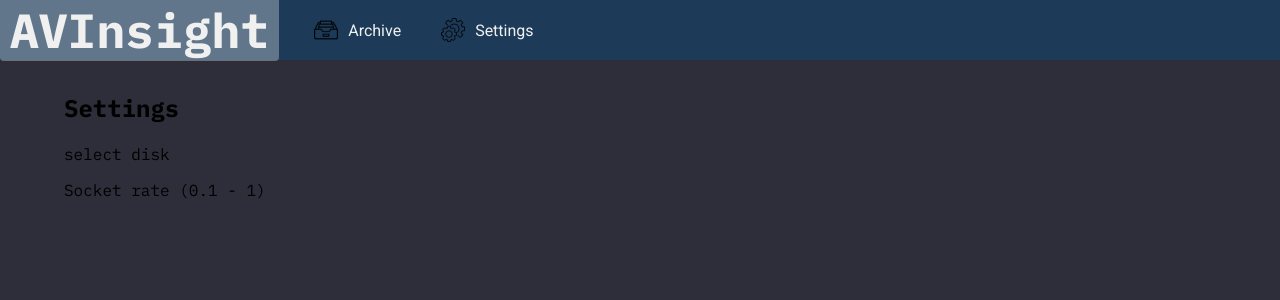
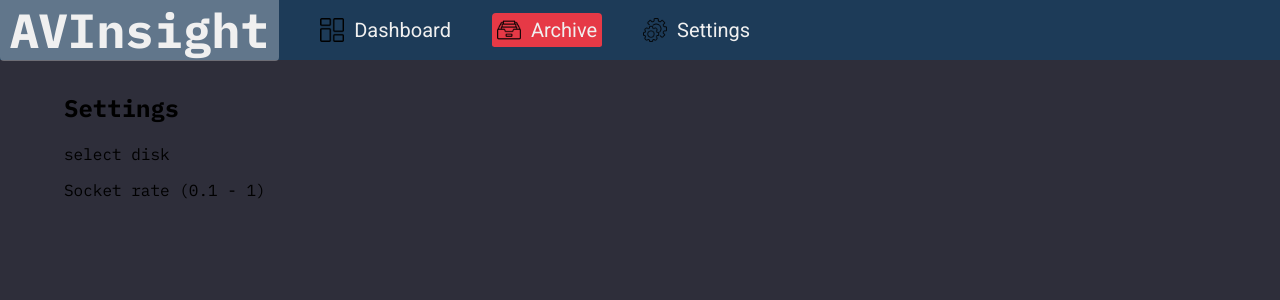
Before and after one commit to basekkelenkamp/AVInsight, a Flask app: page /archive in a window 1280 px wide. Shown: the top 300 px of the page. Run offline with Flask 2, Linux system fonts and the light colour scheme; some libraries are stand-ins or nearby versions.

Commit message:
dashboard button

```diff
--- a/static/css/main.css
+++ b/static/css/main.css
@@ -111,6 +111,7 @@ header {
     padding: 5px 10px; /* Increase horizontal padding */
     border-radius: 4px;
     transition: background-color 0.3s;
+    padding-bottom: 0px;
 }
 
 .title a:hover {
@@ -126,17 +127,26 @@ header {
     color: #f0f0f0;
     transition: background-color 0.3s;
     padding: 5px;
-    margin-left: 30px; /* Increase space between buttons */
+    margin-left: 36px; /* Increase space between buttons */
     border-radius: 4px;
 }
+
+/* Binder bookmark effect */
+.header-link.active {
+    background-color: #E63946; /* Accent red color */
+    border-bottom: 2px solid #1D3B58; /* Darker shade of primary blue */
+    margin-bottom: -2px; /* Align with other buttons */
+}
+
 
 .button-container {
     display: flex;
     align-items: center;
 }
 
-.header-link:hover {
-    background-color: rgba(255, 255, 255, 0.3);
+/* Hover effect */
+.header-link:not(.active):hover {
+    background-color: rgba(255, 255, 255, 0.2);
     cursor: pointer;
 }
 
@@ -147,6 +157,7 @@ header {
 
 .button-text {
     margin-left: 10px;
+    font-size: 20px;
     font-family: 'Roboto', sans-serif;
     }
 
--- a/static/js/draw_charts.js
+++ b/static/js/draw_charts.js
@@ -22,6 +22,8 @@ let options = {
 };
 
 let maxDiskReadSpeed = 100;
+
+
 
 function init() {
     let charts = document.getElementsByClassName("ct-chart");
--- /dev/null
+++ b/static/js/main.js
@@ -0,0 +1,27 @@
+// Header logic
+document.addEventListener('DOMContentLoaded', function () {
+    const currentPage = window.location.pathname;
+    const dashboardLink = document.getElementById('dashboard-link');
+    const archiveLink = document.getElementById('archive-link');
+    const settingsLink = document.getElementById('settings-link');
+
+    console.log("current page:", currentPage)
+
+    if (currentPage === '/' || currentPage === '/index') {
+        dashboardLink.classList.add('active');
+    } else {
+        dashboardLink.classList.remove('active');
+    }
+
+    if (currentPage === '/archive') {
+        archiveLink.classList.add('active');
+    } else {
+        archiveLink.classList.remove('active');
+    }
+
+    if (currentPage === '/settings') {
+        settingsLink.classList.add('active');
+    } else {
+        settingsLink.classList.remove('active');
+    }
+});
--- a/templates/layout.html
+++ b/templates/layout.html
@@ -15,19 +15,27 @@
     <header>
         <h1 class="title"><a href="{{ url_for('index') }}">AVInsight</a></h1>
         <div class="button-container">
-            <a class="header-link" href="{{ url_for('archive') }}">
+
+            <a class="header-link" href="{{ url_for('index') }}" id="dashboard-link">
+                <img src="{{ url_for('static', filename='imgs/dashboard.png') }}" alt="dashboard" class="icon">
+                <span class="button-text">Dashboard</span>
+            </a>
+            <a class="header-link" href="{{ url_for('archive') }}" id="archive-link">
                 <img src="{{ url_for('static', filename='imgs/archive.png') }}" alt="archive" class="icon">
                 <span class="button-text">Archive</span>
             </a>
-            <a class="header-link" href="{{ url_for('settings') }}">
+            <a class="header-link" href="{{ url_for('settings') }}" id="settings-link">
                 <img src="{{ url_for('static', filename='imgs/settings.png') }}" alt="settings" class="icon">
                 <span class="button-text">Settings</span>
             </a>
+
         </div>
     </header>
 
     <div class="container">
         <div>{% block content %}{% endblock %}</div>
     </div>
+
+    <script src="{{ url_for('static', filename='js/main.js') }}"></script>
 </body>
 </html>
```
Also changed, not shown: static/imgs/dashboard.png (added).
